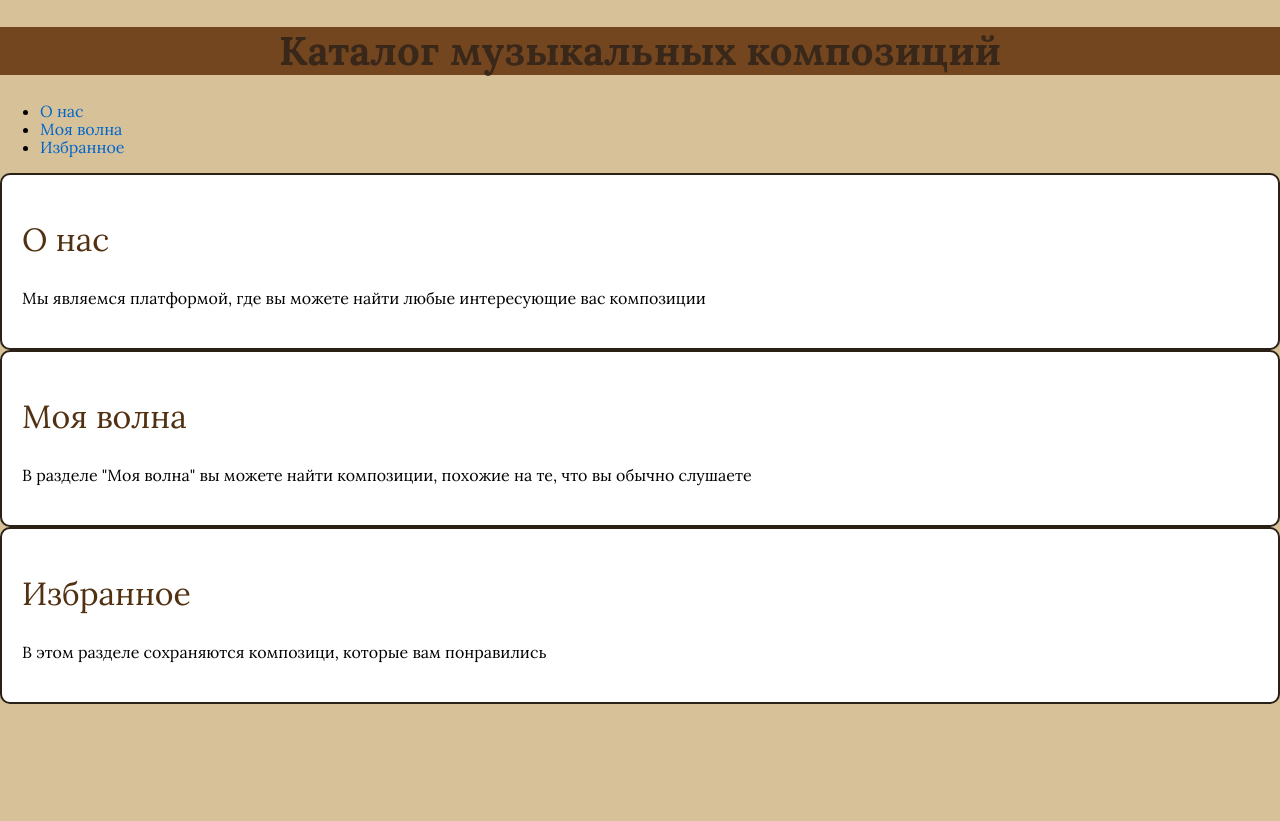
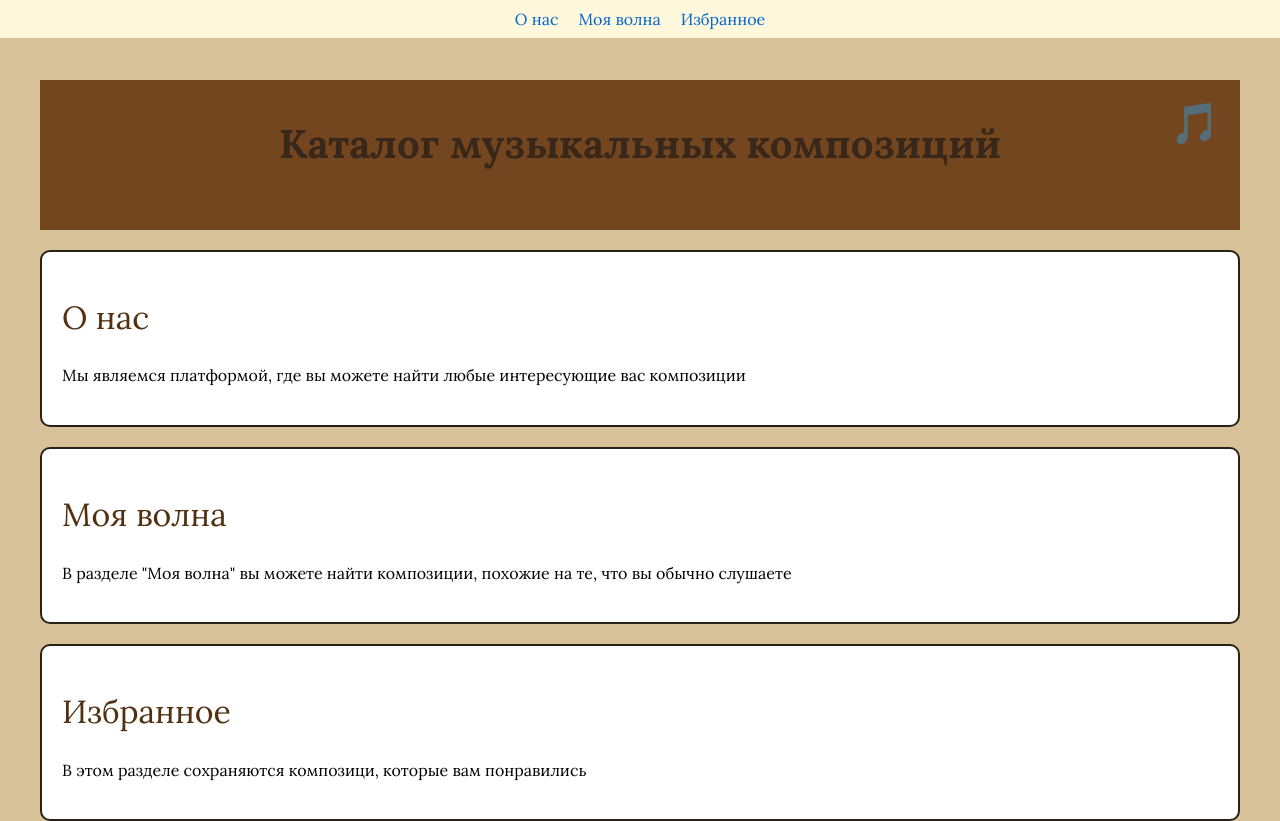
Before and after one commit to Aida678/WEB-development, a plain HTML site: page index.html in a window 1280 px wide. Before the commit the page ends 800 px from the top, so only its background shows below. Drawn offline with nearby package versions, Linux system fonts and the light colour scheme.

Commit message:
Лабораторная 4: Позиционирование и размеры

```diff
--- a/CSS/style.css
+++ b/CSS/style.css
@@ -1,10 +1,26 @@
+* {
+    box-sizing: border-box;
+}
+
 body {
     font-family: 'Lora', Arial, sans-serif;
-    background-color: #d6c198
+    background-color: #d6c198;
+    max-width: 1200px;
+    margin: 0 auto; /* выравнивание по горизонтали */
+    padding-top: 80px;
 }
 
 header {
     background-color: #73461f;
+    height: 150px;
+    position: relative;
+}
+
+.note-icon {
+    position: absolute;
+    top: 20px;
+    right: 20px;
+    font-size: 40px;
 }
 
 section {
@@ -12,6 +28,26 @@ section {
     border: 2px solid #292016;
     border-radius: 10px;
     padding: 20px;
+    margin-top: 20px; /* пространство между блоками текста */
+}
+
+nav {
+    position: fixed;
+    top: 0;
+    left: 0;
+    width: 100%;
+    background-color: #fff8dcff;
+    z-index: 100;
+    padding: 10px;
+}
+
+nav ul {
+    margin: 0;
+    padding: 0;
+    list-style: none;
+    display: flex;
+    gap: 20px;
+    justify-content: center;
 }
 
 h1 {
@@ -20,6 +56,8 @@ h1 {
     line-height: 1.2;
     text-align: center;
     color: #39281a;
+    margin: 0;
+    padding-top: 40px; /* Чтоб заголовок не прилепал к шапке */
 }
 
 h2 {
--- a/index.html
+++ b/index.html
@@ -12,6 +12,7 @@
 <body>
 
     <header>
+        <span class="note-icon">🎵</span>
         <h1>Каталог музыкальных композиций</h1>
     </header>
 
```
